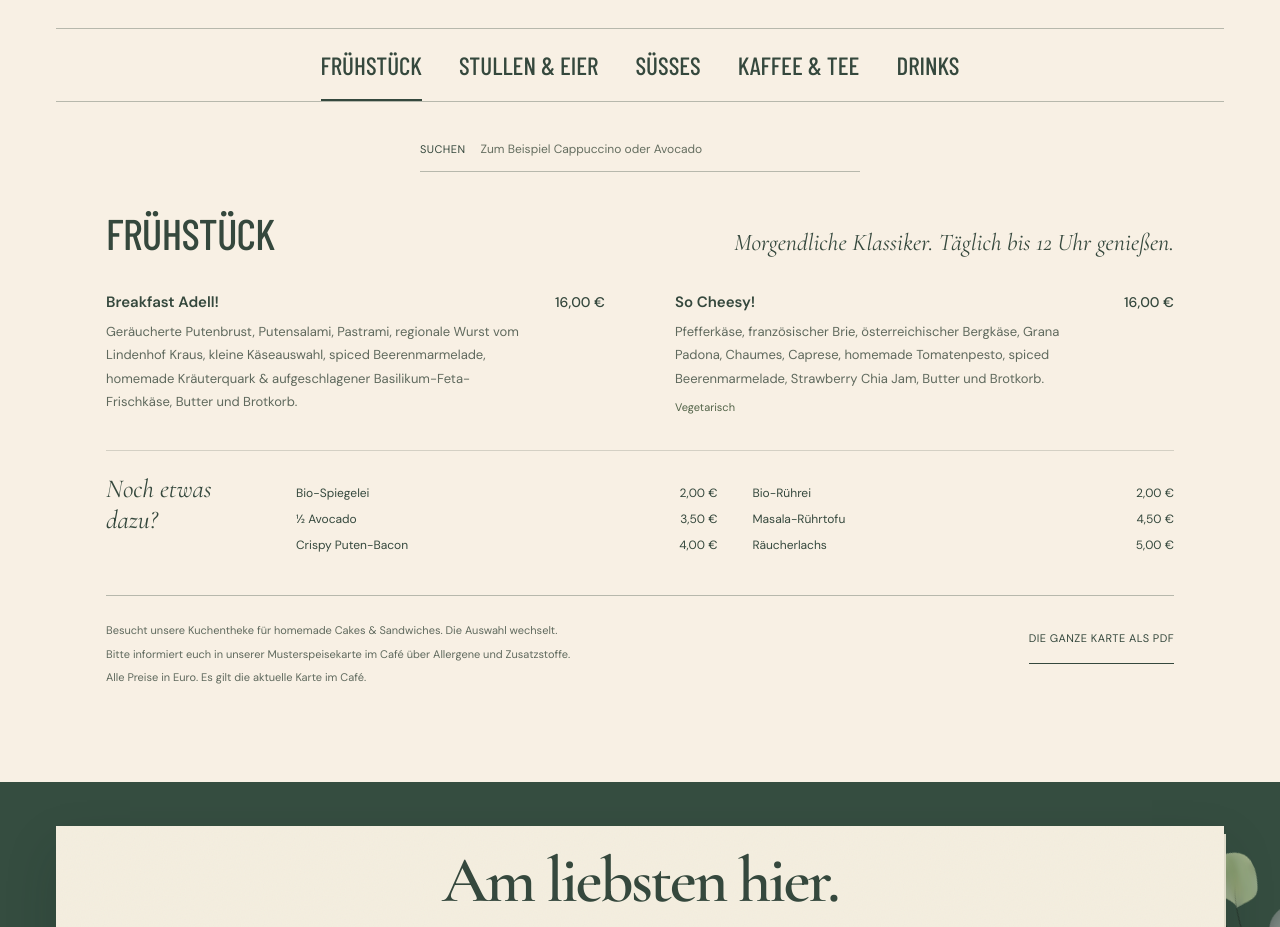
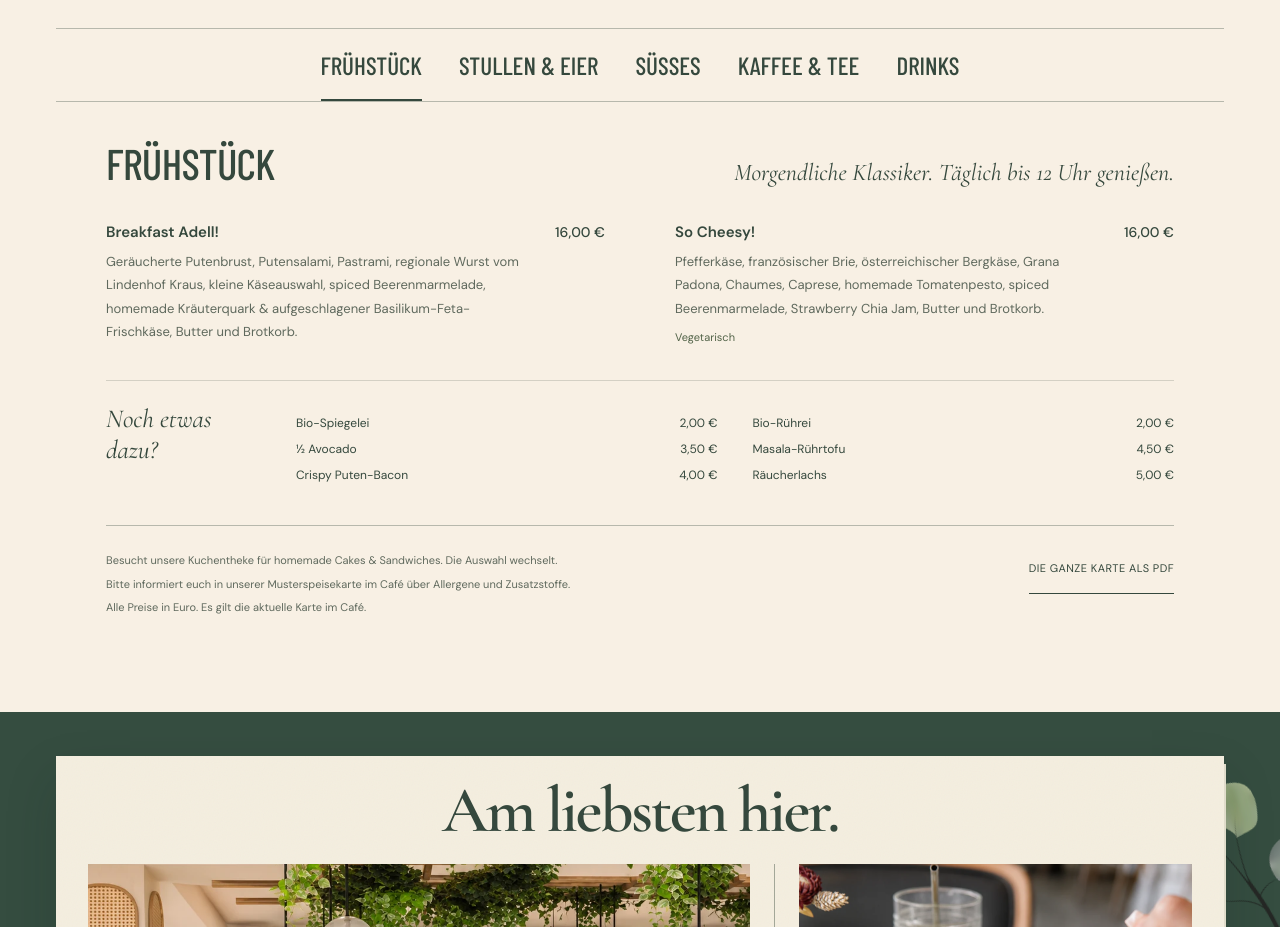
Before and after one commit to ShinexMMO/houseadell, a React (Vite) app: page / in a window 1280 px wide. Shown: the part 2820-3747 px from the top of the page. Built offline with nearby package versions, Linux system fonts and the light colour scheme.

Commit message:
Remove search from the menu section
Co-Authored-By: Claude Opus 5.5 <noreply@anthropic.com>

```diff
--- a/src/Menu.jsx
+++ b/src/Menu.jsx
@@ -1,4 +1,4 @@
-import { useEffect, useMemo, useState } from "react";
+import { useEffect, useState } from "react";
 import { menuCategories, menuNotes } from "./menuData.js";
 import "./menu.css";
 import Botanical from "./Botanical.jsx";
@@ -23,16 +23,6 @@ const currency = new Intl.NumberFormat("de-DE", {
   style: "currency",
   currency: "EUR",
 });
-const normalize = (text = "") =>
-  String(text)
-    .toLocaleLowerCase("de-DE")
-    .normalize("NFD")
-    .replace(/[\u0300-\u036f]/g, "")
-    .replace(/ß/g, "ss");
-const matches = (item, query) =>
-  normalize(
-    `${item.name} ${item.description || ""} ${item.note || ""}`,
-  ).includes(query);
 
 function MenuItem({ item }) {
   return (
@@ -62,8 +52,6 @@ function MenuItem({ item }) {
 
 export default function Menu() {
   const [activeTab, setActiveTab] = useState("breakfast");
-  const [search, setSearch] = useState("");
-  const query = normalize(search.trim());
   const selectedTab = tabs.find((tab) => tab.id === activeTab);
   const activeCategories = selectedTab.categories;
 
@@ -71,7 +59,6 @@ export default function Menu() {
     function selectFromFavorite(event) {
       if (!tabs.some((tab) => tab.id === event.detail)) return;
       setActiveTab(event.detail);
-      setSearch("");
     }
 
     window.addEventListener("adell-menu-select", selectFromFavorite);
@@ -79,18 +66,8 @@ export default function Menu() {
       window.removeEventListener("adell-menu-select", selectFromFavorite);
   }, []);
 
-  const visibleCategories = useMemo(
-    () =>
-      menuCategories.flatMap((category) => {
-        if (!query)
-          return activeCategories.includes(category.id) ? [category] : [];
-        const items = category.items.filter((item) => matches(item, query));
-        const extras = category.extras?.filter((item) => matches(item, query));
-        return items.length || extras?.length
-          ? [{ ...category, items, extras }]
-          : [];
-      }),
-    [activeCategories, query],
+  const visibleCategories = menuCategories.filter((category) =>
+    activeCategories.includes(category.id),
   );
 
   const resultCount = visibleCategories.reduce(
@@ -98,11 +75,6 @@ export default function Menu() {
       count + category.items.length + (category.extras?.length || 0),
     0,
   );
-
-  function chooseTab(id) {
-    setActiveTab(id);
-    setSearch("");
-  }
 
   return (
     <section
@@ -130,36 +102,16 @@ export default function Menu() {
           >
             {tabs.map(({ id, label }) => (
               <button
-                className={`menu-tab${activeTab === id && !query ? " menu-tab-active" : ""}`}
+                className={`menu-tab${activeTab === id ? " menu-tab-active" : ""}`}
                 type="button"
-                aria-pressed={activeTab === id && !query}
+                aria-pressed={activeTab === id}
                 aria-controls="menu-results"
                 key={id}
-                onClick={() => chooseTab(id)}
+                onClick={() => setActiveTab(id)}
               >
                 {label}
               </button>
             ))}
-          </div>
-          <div className="menu-search">
-            <label htmlFor="menu-search">Suchen</label>
-            <input
-              id="menu-search"
-              type="search"
-              placeholder="Zum Beispiel Cappuccino oder Avocado"
-              aria-controls="menu-results"
-              value={search}
-              onChange={(event) => setSearch(event.target.value)}
-            />
-            {search && (
-              <button
-                type="button"
-                onClick={() => setSearch("")}
-                aria-label="Suche leeren"
-              >
-                Leeren
-              </button>
-            )}
           </div>
         </div>
 
@@ -169,18 +121,10 @@ export default function Menu() {
           aria-live="polite"
           aria-atomic="true"
         >
-          {query
-            ? `${resultCount} Treffer für „${search.trim()}“ in der gesamten Karte`
-            : `${selectedTab.label}: ${resultCount} Einträge angezeigt`}
+          {`${selectedTab.label}: ${resultCount} Einträge angezeigt`}
         </p>
         <div className="menu-paper" id="menu-results">
-          {query && (
-            <p className="menu-search-count">
-              {resultCount} Treffer für „{search.trim()}“ in der gesamten Karte
-            </p>
-          )}
-          {visibleCategories.length ? (
-            visibleCategories.map((category) => (
+          {visibleCategories.map((category) => (
             <div className="menu-category" key={category.id}>
               <div className="menu-category-intro">
                 <h3>{category.label}</h3>
@@ -211,19 +155,7 @@ export default function Menu() {
                 </div>
               )}
             </div>
-            ))
-          ) : (
-            <div className="menu-empty">
-              <h3>Noch nicht das Richtige gefunden?</h3>
-              <p>
-                Für „{search.trim()}“ gibt es keinen Eintrag. Versuch es zum
-                Beispiel mit „Cappuccino“, „Avocado“ oder „Toast“.
-              </p>
-              <button type="button" onClick={() => setSearch("")}>
-                Zurück zur Karte
-              </button>
-            </div>
-          )}
+          ))}
 
           <div className="menu-bottom">
             <div className="menu-notes">
--- a/src/menu.css
+++ b/src/menu.css
@@ -58,51 +58,6 @@
 .menu-tab-active,
 .menu-tab-active:hover {
   border-bottom-color: var(--ink);
-}
-.menu-search {
-  max-width: 440px;
-  display: flex;
-  gap: 15px;
-  align-items: center;
-  margin: 25px auto 0;
-  border-bottom: 1px solid #35483d55;
-  min-height: 45px;
-}
-.menu-search label {
-  font-size: 11px;
-  text-transform: uppercase;
-  letter-spacing: 0.04em;
-}
-.menu-search input {
-  min-width: 0;
-  flex: 1;
-  border: 0;
-  border-radius: 0;
-  background: none;
-  font: 400 12px/1.5 var(--body);
-  padding: 12px 0;
-  min-height: 44px;
-}
-.menu-search input::-webkit-search-cancel-button {
-  display: none;
-}
-.menu-search input::placeholder {
-  color: #656e60;
-}
-.menu-search input:focus {
-  outline: none;
-}
-.menu-search:focus-within {
-  border-color: var(--ink);
-  box-shadow: 0 1px 0 var(--ink);
-}
-.menu-search > button {
-  background: none;
-  border: 0;
-  text-decoration: underline;
-  font-size: 10px;
-  min-height: 44px;
-  padding: 10px 0;
 }
 .menu-paper {
   padding: 0 50px;
@@ -202,10 +157,6 @@
   margin-top: 40px;
   padding-top: 35px;
 }
-.menu-search-count {
-  font-size: 12px;
-  margin-bottom: 30px;
-}
 .menu-bottom {
   border-top: 1px solid #35483d55;
   margin-top: 40px;
@@ -233,28 +184,6 @@
   border-bottom: 1px solid var(--ink);
   min-height: 44px;
 }
-.menu-empty {
-  text-align: center;
-  max-width: 500px;
-  margin: 40px auto 60px;
-}
-.menu-empty h3 {
-  font: 500 36px/1.1 var(--display);
-  text-transform: uppercase;
-  margin-bottom: 18px;
-}
-.menu-empty p {
-  font-size: 14px;
-  margin-bottom: 20px;
-}
-.menu-empty button {
-  border: 1px solid var(--ink);
-  background: var(--ink);
-  color: var(--paper);
-  padding: 13px 20px;
-  font-size: 12px;
-  min-height: 46px;
-}
 .menu-sr-only {
   position: absolute;
   width: 1px;
@@ -264,9 +193,7 @@
   white-space: nowrap;
 }
 .menu-tab:focus-visible,
-.menu-download:focus-visible,
-.menu-search button:focus-visible,
-.menu-empty button:focus-visible {
+.menu-download:focus-visible {
   outline: 2px solid currentColor;
   outline-offset: 4px;
 }
@@ -361,16 +288,6 @@
     padding: 15px 0 13px;
     flex-shrink: 0;
   }
-  .menu-search {
-    gap: 12px;
-    margin-top: 20px;
-  }
-  .menu-search label {
-    font-size: 10px;
-  }
-  .menu-search input {
-    font-size: 16px;
-  }
   .menu-controls {
     margin-bottom: 32px;
   }
```
Lines whose indentation alone changed are shown as unchanged.
